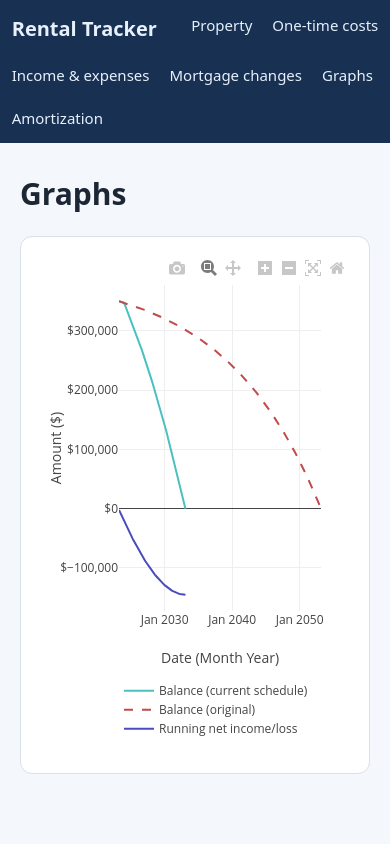
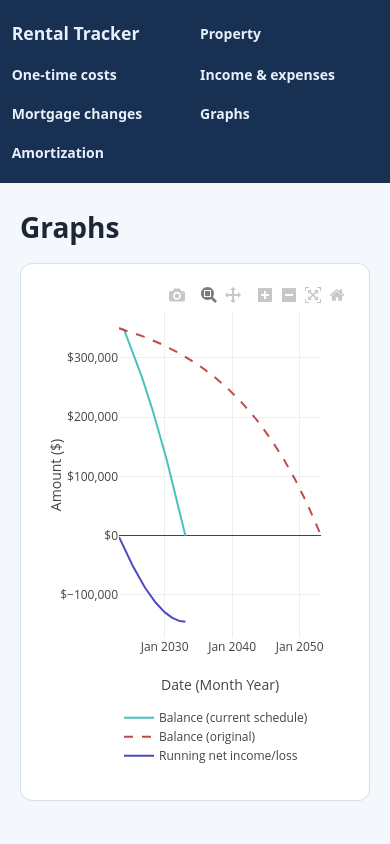
Before and after one commit to jenochjones/RentalManagementApp, a Flask app: page /graphs in a window 390 px wide. Run offline with Flask 3, Linux system fonts and the light colour scheme; data comes from the database, SQL or seed files in the repository; data that the repository does not hold is empty; some libraries are stand-ins or nearby versions.

Commit message:
formatted for mobile

```diff
--- a/templates/base.html
+++ b/templates/base.html
@@ -3,7 +3,7 @@
 
 <head>
     <meta charset="utf-8">
-    <meta name="viewport" content="width=device-width">
+    <meta name="viewport" content="width=device-width, initial-scale=1">
     <title>Rental Tracker</title>
     <link rel="stylesheet" href="{{url_for('static',filename='style.css')}}">
 </head>
--- a/templates/changes.html
+++ b/templates/changes.html
@@ -4,6 +4,7 @@
         extra payment<input type="number" step=".01" name="extra_payment"></label><label>Note<input
             name="note"></label><button>Add</button></form>
 <section class="panel">
+    <div class="table-wrap">
         <table>
             <tr>
                 <th>Date</th>
@@ -17,9 +18,9 @@
                 <td>{{r.extra_payment|money if r.extra_payment is not none else'unchanged'}}</td>
                 <td>{{r.note}}</td>
                 <td>
-                <form method="post" action="/mortgage-changes/{{r.id}}/delete"><button class="danger">Delete</button>
-                </form>
+                    <div class="actions"><form method="post" action="/mortgage-changes/{{r.id}}/delete"><button class="danger">Delete</button></form></div>
                 </td>
             </tr>{% endfor %}
         </table>
+    </div>
 </section>{% endblock %}
--- a/templates/graphs.html
+++ b/templates/graphs.html
@@ -4,9 +4,8 @@
 
 <h1>Graphs</h1>
 
-<div class="panel">
-<div id="amChart" style="width: 100%; height: 500px;"></div>
-
+<div class="panel graph-shell">
+    <div id="amChart" style="width: 100%; height: 500px;"></div>
 </div>
 
 <!-- Plotly -->
@@ -184,6 +183,10 @@
         layout,
         config
     );
+
+    window.addEventListener('resize', function() {
+        Plotly.Plots.resize('amChart');
+    });
 </script>
 
 {% endblock %}
--- a/templates/home.html
+++ b/templates/home.html
@@ -10,6 +10,7 @@
     excluded because it builds equity.</p>
 <section class="panel">
     <h2>Next 12 payments from the current month</h2>
+    <div class="table-wrap">
         <table>
             <tr>
                 <th>Date</th>
@@ -25,4 +26,5 @@
                 <td>{{r.balance|money}}</td>
             </tr>{% endfor %}
         </table>
+    </div>
 </section>{% endif %}{% endblock %}
--- a/templates/one_time.html
+++ b/templates/one_time.html
@@ -3,6 +3,7 @@
             name="description"></label><label>Amount<input type="number" step=".01" name="amount"
             required></label><label>Date<input type="date" name="cost_date" required></label><button>Add</button></form>
 <section class="panel">
+    <div class="table-wrap">
         <table>
             <tr>
                 <th>Date</th>
@@ -16,8 +17,9 @@
                 <td>{{r.description}}</td>
                 <td>{{r.amount|money}}</td>
                 <td>
-                <form method="post" action="/one-time/{{r.id}}/delete"><button class="danger">Delete</button></form>
+                    <div class="actions"><form method="post" action="/one-time/{{r.id}}/delete"><button class="danger">Delete</button></form></div>
                 </td>
             </tr>{% endfor %}
         </table>
+    </div>
 </section>{% endblock %}
--- a/templates/recurring.html
+++ b/templates/recurring.html
@@ -1 +1 @@
-{% extends'base.html'%}{% block body %}<h1>Recurring income & expenses</h1><form method="post" class="form panel"><label>Type<select name="kind"><option>income</option><option>expense</option></select></label><label>Category<input name="category" required></label><label>Description<input name="description"></label><label>Monthly amount<input type="number" step=".01" name="monthly_amount" required></label><label>Start<input type="date" name="effective_start" required></label><label>End (optional)<input type="date" name="effective_end"></label><button>Add</button></form><section class="panel"><table><tr><th>Type</th><th>Category</th><th>Amount</th><th>Effective</th><th>Actions</th></tr>{% for r in rows %}<tr><td>{{r.kind}}</td><td>{{r.category}}<small>{{r.description}}</small></td><td>{{r.monthly_amount|money}}</td><td>{{r.effective_start}} to {{r.effective_end or'ongoing'}}</td><td>{% if not r.effective_end %}<a class="button" href="/recurring/{{r.id}}/change">Record change</a>{% endif %}<form class="inline" method="post" action="/recurring/{{r.id}}/delete"><button class="danger">Delete</button></form></td></tr>{% endfor %}</table></section>{% endblock %}
+{% extends'base.html'%}{% block body %}<h1>Recurring income & expenses</h1><form method="post" class="form panel"><label>Type<select name="kind"><option>income</option><option>expense</option></select></label><label>Category<input name="category" required></label><label>Description<input name="description"></label><label>Monthly amount<input type="number" step=".01" name="monthly_amount" required></label><label>Start<input type="date" name="effective_start" required></label><label>End (optional)<input type="date" name="effective_end"></label><button>Add</button></form><section class="panel"><div class="table-wrap"><table><tr><th>Type</th><th>Category</th><th>Amount</th><th>Effective</th><th>Actions</th></tr>{% for r in rows %}<tr><td>{{r.kind}}</td><td>{{r.category}}<small>{{r.description}}</small></td><td>{{r.monthly_amount|money}}</td><td>{{r.effective_start}} to {{r.effective_end or'ongoing'}}</td><td><div class="actions">{% if not r.effective_end %}<a class="button" href="/recurring/{{r.id}}/change">Record change</a>{% endif %}<form class="inline" method="post" action="/recurring/{{r.id}}/delete"><button class="danger">Delete</button></form></div></td></tr>{% endfor %}</table></div></section>{% endblock %}
--- a/templates/schedule.html
+++ b/templates/schedule.html
@@ -2,6 +2,7 @@
 <p>Running net income/loss includes income minus recurring expenses, one-time costs, and paid interest. Principal is
     excluded.</p>
 <section class="panel scroll">
+    <div class="table-wrap">
         <table>
             <tr>
                 <th>#</th>
@@ -31,4 +32,5 @@
                 <td>{{r.balance|money}}</td>
             </tr>{% endfor %}
         </table>
+    </div>
 </section>{% endblock %}
```
Also changed, not shown: static/style.css (+1 -1 lines). Lines whose indentation alone changed are shown as unchanged.
